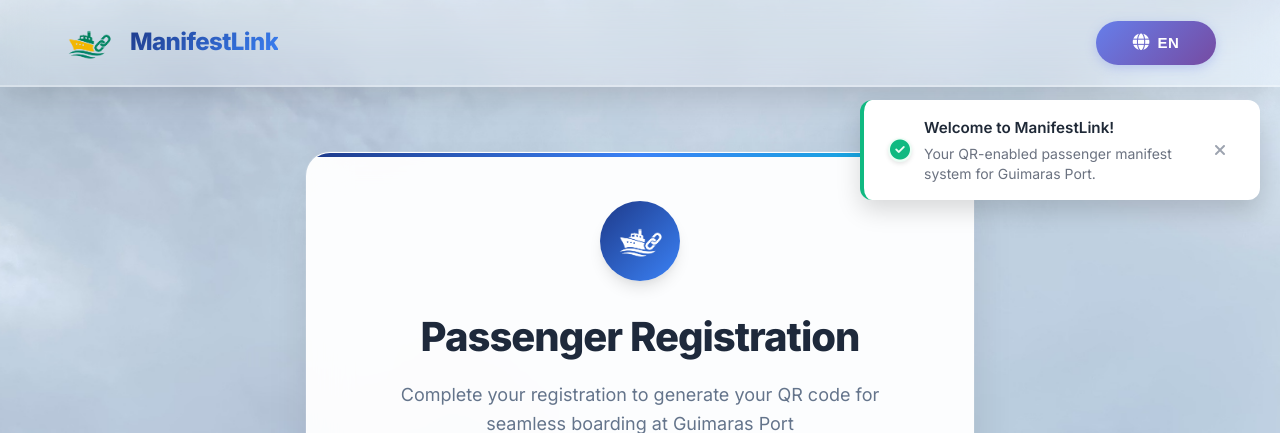
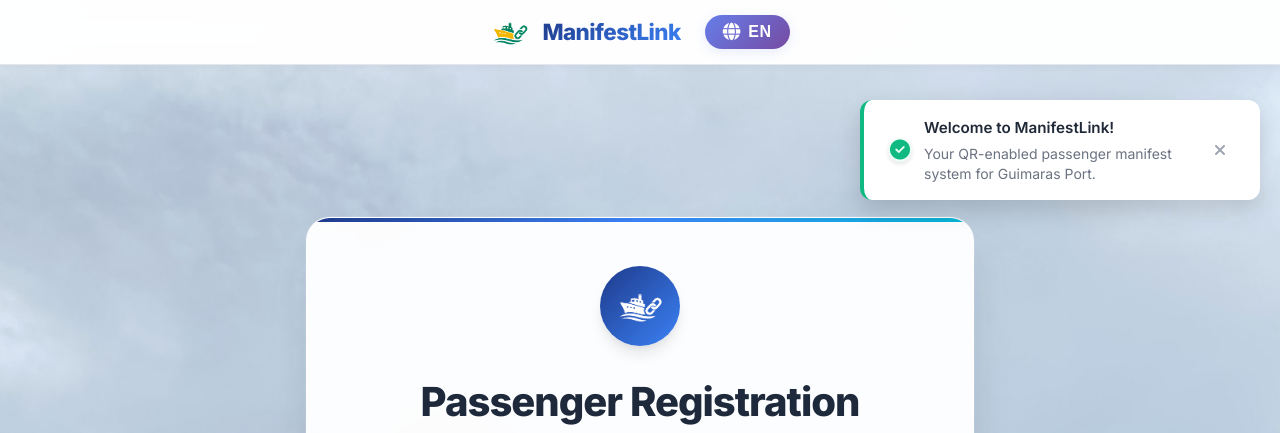
Before and after one commit to tochides/manifestlink_real, a PHP site: page /register.php in a window 1280 px wide. Shown: the top 433 px of the page. Run offline with PHP 8.4, Linux system fonts and the light colour scheme.

Commit message:
Update register.php

```diff
--- a/register.php
+++ b/register.php
@@ -142,94 +142,96 @@ if (isset($_GET['email']) && !empty($_GET['email'])) {
 
     <!-- User-Friendly Navigation Styles (Same as index.html) -->
     <style>
-        /* Add right margin to nav logo for desktop spacing */
-        @media (min-width: 900px) {
-            .nav-logo {
-                margin-right: 2.5rem;
-            }
+        /* NAVIGATION: Only logo and language switcher, inline and centered on mobile */
+        .navbar {
+            background: rgba(255,255,255,0.85);
+            border-bottom: 1px solid #e5e7eb;
+            box-shadow: 0 2px 8px rgba(0,0,0,0.04);
+            position: sticky;
+            top: 0;
+            z-index: 100;
         }
-        /* Force Register Now button text in nav to be white */
-        .btn-register,
-        .btn-register span,
-        .btn-register i {
-            color: #fff !important;
-        }
-        /* Uniform navbar button sizing */
-        .nav-btn {
-            min-width: 120px;
-            height: 44px;
-            font-size: 1.05rem;
-            padding: 0.7rem 1.5rem;
-            box-sizing: border-box;
-            display: inline-flex;
+        .nav-container {
+            display: flex;
             align-items: center;
             justify-content: center;
-            border-radius: 25px;
-            font-weight: 600;
+            max-width: 100vw;
+            padding: 0.5rem 1rem;
+            height: 64px;
         }
-        .nav-link, .btn-register, .lang-btn {
-            min-width: 120px;
-            height: 44px;
-            font-size: 1.05rem;
-            padding: 0.7rem 1.5rem;
-            box-sizing: border-box;
-            display: inline-flex;
+        .nav-logo {
+            display: flex;
             align-items: center;
-            justify-content: center;
-            border-radius: 25px;
-            font-weight: 600;
+            gap: 0.75rem;
+            text-decoration: none;
+            color: #1e293b;
+            font-weight: 800;
+            font-size: 1.4rem;
         }
-        /* Restore nav-right and language-switcher layout for language button */
+        .logo-img {
+            width: 40px;
+            height: 40px;
+        }
         .nav-right {
             display: flex;
             align-items: center;
-            gap: 18px;
-            margin-left: auto;
+            gap: 12px;
+            margin-left: 1.5rem;
         }
         .language-switcher {
             display: flex;
             align-items: center;
         }
-        /* Restore language button styles */
         .lang-btn {
             background: linear-gradient(135deg, #667eea 0%, #764ba2 100%);
             border: none;
             border-radius: 25px;
             color: white;
-            padding: clamp(8px, 1vw, 12px) clamp(14px, 1.5vw, 20px);
+            padding: 8px 18px;
             cursor: pointer;
-            font-size: clamp(13px, 1.2vw, 15px);
-            font-weight: 500;
+            font-size: 1rem;
+            font-weight: 600;
             display: flex;
             align-items: center;
             gap: 8px;
-            transition: all 0.3s cubic-bezier(0.4, 0, 0.2, 1);
-            box-shadow: 0 3px 12px rgba(102, 126, 234, 0.3);
+            box-shadow: 0 3px 12px rgba(102, 126, 234, 0.15);
             white-space: nowrap;
+            transition: background 0.2s, box-shadow 0.2s, transform 0.2s;
         }
         .lang-btn:hover, .lang-btn:focus {
             transform: translateY(-2px);
-            box-shadow: 0 5px 20px rgba(102, 126, 234, 0.4);
+            box-shadow: 0 5px 20px rgba(102, 126, 234, 0.18);
             background: linear-gradient(135deg, #5a67d8 0%, #6b46c1 100%);
         }
         .lang-btn i {
-            font-size: clamp(15px, 1.3vw, 17px);
+            font-size: 1.1rem;
         }
         .lang-btn span {
             font-weight: 600;
             letter-spacing: 0.5px;
         }
-        /* Desktop nav alignment fix */
-        .nav-center {
-            flex: 1;
-            display: flex;
-            justify-content: center;
-        }
-        .nav-menu {
-            display: flex;
-            align-items: center;
-            justify-content: center;
-            gap: 1.5rem;
+        @media (max-width: 600px) {
+            .nav-container {
+                flex-direction: row;
+                justify-content: center;
+                height: 56px;
+                padding: 0.25rem 0.5rem;
+            }
+            .nav-logo {
+                font-size: 1.1rem;
+            }
+            .logo-img {
+                width: 32px;
+                height: 32px;
+            }
+            .nav-right {
+                margin-left: 0.75rem;
+                gap: 8px;
+            }
+            .lang-btn {
+                font-size: 0.95rem;
+                padding: 6px 12px;
+            }
         }
     </style>
 
```
